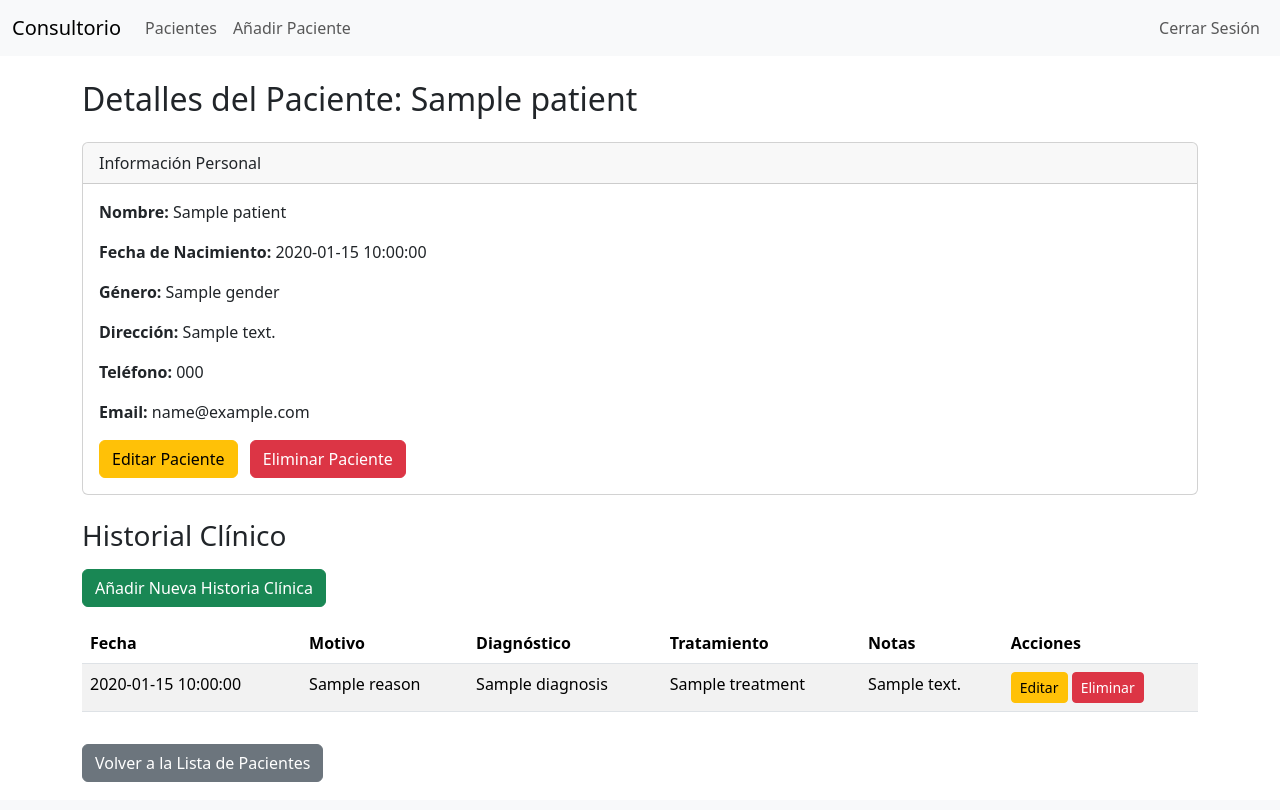
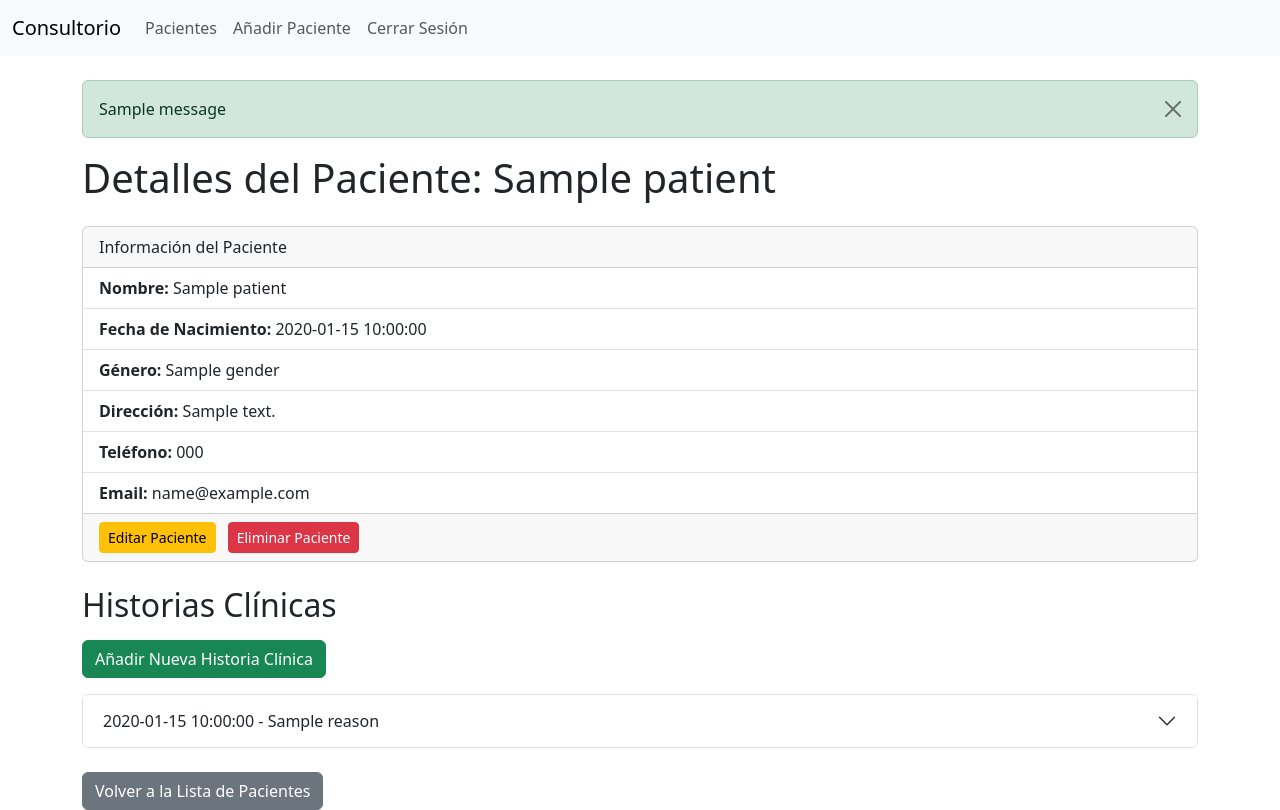
Before and after one commit to Exodo77/consultorio-gemas, a Flask app: page /patient/1 in a window 1280 px wide. Before the commit the page ends 782 px from the top, so only its background shows below. Run offline with Flask 3, Linux system fonts and the light colour scheme; the visitor is signed in with stand-in values (Sample User, id 1); one stand-in notice (Sample message) is shown; a database or web service that is not in the repository returns one stand-in record (values such as "Sample title"); some libraries are stand-ins or nearby versions.

Commit message:
Revert "feat: Fully integrated SweetAlert2 for flash messages and delete confirmations"
This reverts commit 38be84db54fe893ae01d81d79add2824973a0c07.

```diff
--- a/templates/base.html
+++ b/templates/base.html
@@ -4,18 +4,9 @@
     <meta charset="utf-8">
     <meta name="viewport" content="width=device-width, initial-scale=1">
     <title>{% block title %}{% endblock %} - Consultorio</title>
-
-    {# Bootstrap CSS #}
     <link href="https://cdn.jsdelivr.net/npm/bootstrap@5.3.3/dist/css/bootstrap.min.css" rel="stylesheet" integrity="sha384-QWTKZyjpPEjISv5WaRU9OFeRpok6YctnYmDr5pNlyT2bRjXh0JMhjY6hW+ALEwIH" crossorigin="anonymous">
-
-    {# Custom CSS (si tienes un archivo style.css en tu carpeta static) #}
-    <link rel="stylesheet" href="{{ url_for('static', filename='style.css') }}">
-
-    {# Bloque para CSS adicional específico de una página #}
+    <link rel="stylesheet" href="{{ url_for('static', filename='style.css') }}"> {# Si tienes un CSS personalizado #}
     {% block head_extra %}{% endblock %}
-
-    {# SweetAlert2 CSS - DEBE CARGARSE ANTES DEL JS #}
-    <link rel="stylesheet" href="https://cdn.jsdelivr.net/npm/sweetalert2@11/dist/sweetalert2.min.css">
 </head>
 <body>
     <nav class="navbar navbar-expand-lg navbar-light bg-light">
@@ -25,79 +16,41 @@
                 <span class="navbar-toggler-icon"></span>
             </button>
             <div class="collapse navbar-collapse" id="navbarNav">
-                <ul class="navbar-nav me-auto mb-2 mb-lg-0">
+                <ul class="navbar-nav">
                     <li class="nav-item">
                         <a class="nav-link" href="{{ url_for('index') }}">Pacientes</a>
                     </li>
                     <li class="nav-item">
                         <a class="nav-link" href="{{ url_for('add_patient') }}">Añadir Paciente</a>
                     </li>
-                </ul>
-                <ul class="navbar-nav">
-                    {% if session.get('logged_in') %}
-                        <li class="nav-item">
-                            <a class="nav-link" href="{{ url_for('logout') }}">Cerrar Sesión</a>
-                        </li>
-                    {% else %}
-                        <li class="nav-item">
-                            <a class="nav-link" href="{{ url_for('login') }}">Iniciar Sesión</a>
-                        </li>
-                    {% endif %}
+                    {# Nuevo enlace para Cerrar Sesión #}
+                    <li class="nav-item">
+                        <a class="nav-link" href="{{ url_for('logout') }}">Cerrar Sesión</a>
+                    </li>
                 </ul>
             </div>
         </div>
     </nav>
     <div class="container mt-4">
-        {# El bloque de flash messages de Bootstrap ya NO es necesario, SweetAlert lo manejará #}
+        {# BLOQUE PARA LOS FLASH MESSAGES #}
+        {% with messages = get_flashed_messages(with_categories=true) %}
+            {% if messages %}
+                <div class="row">
+                    <div class="col-12">
+                        {% for category, message in messages %}
+                            <div class="alert alert-{{ category }} alert-dismissible fade show" role="alert">
+                                {{ message }}
+                                <button type="button" class="btn-close" data-bs-dismiss="alert" aria-label="Close"></button>
+                            </div>
+                        {% endfor %}
+                    </div>
+                </div>
+            {% endif %}
+        {% endwith %}
         {% block content %}{% endblock %}
     </div>
 
-    {# Bootstrap JS Bundle (popper.js incluido) - DEBE CARGARSE ANTES DE SweetAlert2 JS #}
     <script src="https://cdn.jsdelivr.net/npm/bootstrap@5.3.3/dist/js/bootstrap.bundle.min.js" integrity="sha384-YvpcrYf0tY3lHB60NNkmXc5s9fDVZLESaAA55NDzOxhy9GkcIdslK1eN7N6jIeHz" crossorigin="anonymous"></script>
-
-    {# SweetAlert2 JS - DEBE CARGARSE DESPUÉS DE Bootstrap JS #}
-    <script src="https://cdn.jsdelivr.net/npm/sweetalert2@11"></script>
-
-    {# Script para mostrar los mensajes flash con SweetAlert2 #}
-    <script>
-        document.addEventListener('DOMContentLoaded', function() {
-            {% with messages = get_flashed_messages(with_categories=true) %}
-                {% if messages %}
-                    {% for category, message in messages %}
-                        // Mapeo de categorías de Flask a iconos de SweetAlert2
-                        let iconType;
-                        if (category === 'success') {
-                            iconType = 'success';
-                        } else if (category === 'danger') { // Flask usa 'danger', SweetAlert usa 'error' para el icono de X roja
-                            iconType = 'error';
-                        } else if (category === 'warning') {
-                            iconType = 'warning';
-                        } else if (category === 'info' || category === 'message') { // 'message' es la categoría por defecto si no se especifica
-                            iconType = 'info';
-                        } else {
-                            iconType = 'info'; // Por defecto si no coincide
-                        }
-
-                        Swal.fire({
-                            icon: iconType,
-                            title: '{{ message | safe }}',
-                            toast: true,
-                            position: 'top-end',
-                            showConfirmButton: false,
-                            timer: 3000, // Ajusta este tiempo si los mensajes desaparecen muy rápido
-                            timerProgressBar: true,
-                            didOpen: (toast) => {
-                                toast.addEventListener('mouseenter', Swal.stopTimer);
-                                toast.addEventListener('mouseleave', Swal.resumeTimer);
-                            }
-                        });
-                    {% endfor %}
-                {% endif %}
-            {% endwith %}
-        });
-    </script>
-
-    {# Bloque para scripts adicionales específicos de una página #}
-    {% block scripts_extra %}{% endblock %}
+    {% block scripts_extra %}{% endblock %} {# Si no necesitas script de validación aquí, déjalo vacío #}
 </body>
 </html>
--- a/templates/patient_details.html
+++ b/templates/patient_details.html
@@ -1,125 +1,62 @@
 {% extends 'base.html' %}
 
-{% block title %}Detalles de {{ patient.name }}{% endblock %}
+{% block title %}Detalles de Paciente{% endblock %}
 
 {% block content %}
-<h2 class="mb-4">Detalles del Paciente: {{ patient.name }}</h2>
+<h1 class="mb-4">Detalles del Paciente: {{ patient.name }}</h1>
 
 <div class="card mb-4">
     <div class="card-header">
-        Información Personal
+        Información del Paciente
     </div>
-    <div class="card-body">
-        <p><strong>Nombre:</strong> {{ patient.name }}</p>
-        <p><strong>Fecha de Nacimiento:</strong> {{ patient.dob }}</p>
-        <p><strong>Género:</strong> {{ patient.gender }}</p>
-        <p><strong>Dirección:</strong> {{ patient.address }}</p>
-        <p><strong>Teléfono:</strong> {{ patient.phone }}</p>
-        <p><strong>Email:</strong> {{ patient.email }}</p>
-        <a href="{{ url_for('edit_patient', patient_id=patient.id) }}" class="btn btn-warning me-2">Editar Paciente</a>
-        {# CAMBIO AQUI: Para que SweetAlert2 maneje la confirmación de eliminación del paciente #}
-        <form action="{{ url_for('delete_patient', patient_id=patient.id) }}" method="POST" style="display:inline;">
-            <button type="button" class="btn btn-danger delete-patient-btn" data-patient-id="{{ patient.id }}" data-patient-name="{{ patient.name }}">Eliminar Paciente</button>
+    <ul class="list-group list-group-flush">
+        <li class="list-group-item"><strong>Nombre:</strong> {{ patient.name }}</li>
+        <li class="list-group-item"><strong>Fecha de Nacimiento:</strong> {{ patient.dob }}</li>
+        <li class="list-group-item"><strong>Género:</strong> {{ patient.gender }}</li>
+        <li class="list-group-item"><strong>Dirección:</strong> {{ patient.address }}</li>
+        <li class="list-group-item"><strong>Teléfono:</strong> {{ patient.phone }}</li>
+        <li class="list-group-item"><strong>Email:</strong> {{ patient.email }}</li>
+    </ul>
+    <div class="card-footer">
+        <a href="{{ url_for('edit_patient', patient_id=patient.id) }}" class="btn btn-warning btn-sm me-2">Editar Paciente</a>
+        <form action="{{ url_for('delete_patient', patient_id=patient.id) }}" method="POST" class="d-inline">
+            <button type="submit" class="btn btn-danger btn-sm" onclick="return confirm('¿Estás seguro de que quieres eliminar a este paciente y todos sus registros médicos?');">Eliminar Paciente</button>
         </form>
     </div>
 </div>
 
-<h3 class="mb-3">Historial Clínico</h3>
+<h2 class="mb-3">Historias Clínicas</h2>
 <a href="{{ url_for('add_medical_record', patient_id=patient.id) }}" class="btn btn-success mb-3">Añadir Nueva Historia Clínica</a>
 
 {% if medical_records %}
-<div class="table-responsive">
-    <table class="table table-striped table-hover">
-        <thead>
-            <tr>
-                <th>Fecha</th>
-                <th>Motivo</th>
-                <th>Diagnóstico</th>
-                <th>Tratamiento</th>
-                <th>Notas</th>
-                <th>Acciones</th>
-            </tr>
-        </thead>
-        <tbody>
-            {% for record in medical_records %}
-            <tr>
-                <td>{{ record.record_date }}</td>
-                <td>{{ record.reason }}</td>
-                <td>{{ record.diagnosis }}</td>
-                <td>{{ record.treatment }}</td>
-                <td>{{ record.notes }}</td>
-                <td>
-                    <a href="{{ url_for('edit_medical_record', record_id=record.id) }}" class="btn btn-warning btn-sm">Editar</a>
-                    {# CAMBIO AQUI: Para que SweetAlert2 maneje la confirmación de eliminación del registro médico #}
-                    <form action="{{ url_for('delete_medical_record', record_id=record.id) }}" method="POST" style="display:inline;">
-                        <button type="button" class="btn btn-danger btn-sm delete-record-btn" data-record-id="{{ record.id }}" data-record-date="{{ record.record_date }}">Eliminar</button>
-                    </form>
-                </td>
-            </tr>
-            {% endfor %}
-        </tbody>
-    </table>
-</div>
+    <div class="accordion" id="medicalRecordsAccordion">
+        {% for record in medical_records %}
+        <div class="accordion-item">
+            <h2 class="accordion-header" id="heading{{ record.id }}">
+                <button class="accordion-button collapsed" type="button" data-bs-toggle="collapse" data-bs-target="#collapse{{ record.id }}" aria-expanded="false" aria-controls="collapse{{ record.id }}">
+                    {{ record.record_date }} - {{ record.reason }}
+                </button>
+            </h2>
+            <div id="collapse{{ record.id }}" class="accordion-collapse collapse" aria-labelledby="heading{{ record.id }}" data-bs-parent="#medicalRecordsAccordion">
+                <div class="accordion-body">
+                    <p><strong>Razón de la consulta:</strong> {{ record.reason }}</p>
+                    <p><strong>Diagnóstico:</strong> {{ record.diagnosis }}</p>
+                    <p><strong>Tratamiento:</strong> {{ record.treatment }}</p>
+                    <p><strong>Notas:</strong> {{ record.notes }}</p>
+                    <div class="d-flex justify-content-end">
+                        <a href="{{ url_for('edit_medical_record', record_id=record.id) }}" class="btn btn-warning btn-sm me-2">Editar</a>
+                        <form action="{{ url_for('delete_medical_record', record_id=record.id) }}" method="POST" class="d-inline">
+                            <button type="submit" class="btn btn-danger btn-sm" onclick="return confirm('¿Estás seguro de que quieres eliminar esta historia clínica?');">Eliminar</button>
+                        </form>
+                    </div>
+                </div>
+            </div>
+        </div>
+        {% endfor %}
+    </div>
 {% else %}
-    <p class="text-center">No hay historias clínicas registradas para este paciente.</p>
+    <p class="alert alert-info">No hay historias clínicas para este paciente aún.</p>
 {% endif %}
 
-<a href="{{ url_for('index') }}" class="btn btn-secondary mt-3">Volver a la Lista de Pacientes</a>
-
+<a href="{{ url_for('index') }}" class="btn btn-secondary mt-4">Volver a la Lista de Pacientes</a>
 {% endblock %}
-
-{% block scripts_extra %}
-<script>
-document.addEventListener('DOMContentLoaded', function() {
-    // --- Para eliminar paciente (en la página de detalles del paciente) ---
-    const deletePatientButton = document.querySelector('.delete-patient-btn');
-    if (deletePatientButton) { // Asegura que el botón exista
-        deletePatientButton.addEventListener('click', function() {
-            const patientId = this.dataset.patientId;
-            const patientName = this.dataset.patientName;
-            const form = this.closest('form');
-
-            Swal.fire({
-                title: '¿Estás seguro?',
-                html: `¿Quieres eliminar a <b>${patientName}</b> y todos sus registros médicos? <br> ¡Esta acción es irreversible!`,
-                icon: 'warning',
-                showCancelButton: true,
-                confirmButtonColor: '#d33',
-                cancelButtonColor: '#3085d6',
-                confirmButtonText: 'Sí, eliminar',
-                cancelButtonText: 'Cancelar'
-            }).then((result) => {
-                if (result.isConfirmed) {
-                    form.submit();
-                }
-            });
-        });
-    }
-
-    // --- Para eliminar historia clínica (en la página de detalles del paciente) ---
-    const deleteRecordButtons = document.querySelectorAll('.delete-record-btn');
-    deleteRecordButtons.forEach(button => {
-        button.addEventListener('click', function() {
-            const recordId = this.dataset.recordId;
-            const recordDate = this.dataset.recordDate;
-            const form = this.closest('form');
-
-            Swal.fire({
-                title: '¿Estás seguro?',
-                html: `¿Quieres eliminar la historia clínica del <b>${recordDate}</b>? <br> ¡Esta acción es irreversible!`,
-                icon: 'warning',
-                showCancelButton: true,
-                confirmButtonColor: '#d33',
-                cancelButtonColor: '#3085d6',
-                confirmButtonText: 'Sí, eliminar',
-                cancelButtonText: 'Cancelar'
-            }).then((result) => {
-                if (result.isConfirmed) {
-                    form.submit();
-                }
-            });
-        });
-    });
-});
-</script>
-{% endblock %}
```
Also changed, not shown: templates/index.html (+55 -59 lines).
